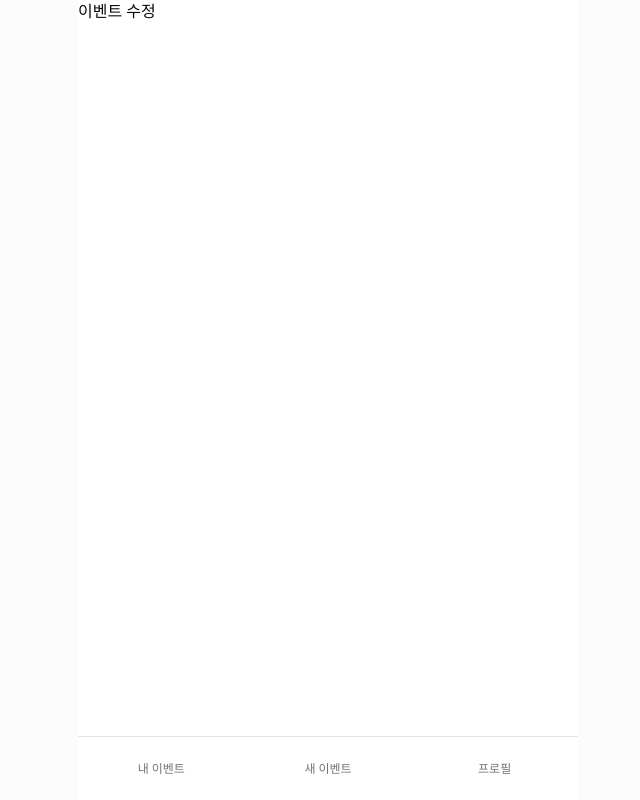
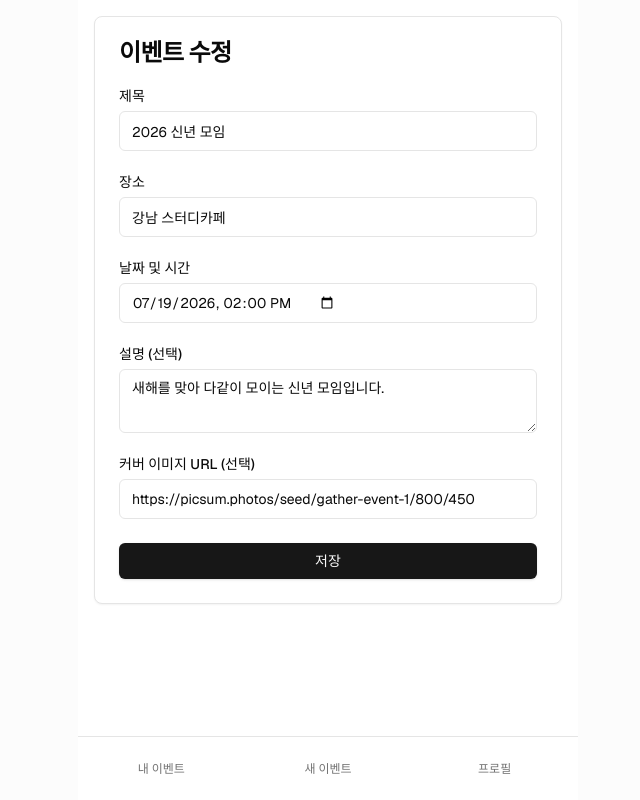
Before and after one commit to kdongjin/nextjs-supabase-app, a Next.js app: page /events/event-1/edit in a window 1280 px wide. Shown: the whole page, without its empty margins (312-952 px from the left). Built offline with nearby package versions, Linux system fonts and the light colour scheme; no server answers.

Commit message:
✨ feat: 이벤트 생성/수정 페이지 구현

```diff
--- a/app/(main)/events/[id]/edit/page.tsx
+++ b/app/(main)/events/[id]/edit/page.tsx
@@ -1,3 +1,63 @@
-export default function EditEventPage() {
-  return <div>이벤트 수정</div>;
+import { Suspense } from "react";
+import { notFound } from "next/navigation";
+
+import { EventForm } from "@/components/event-form";
+import { Skeleton } from "@/components/ui/skeleton";
+import { getDummyEventById } from "@/lib/dummy-data";
+
+// 더미 이벤트의 eventDate(ISO 문자열)를 datetime-local input이 요구하는
+// 'YYYY-MM-DDTHH:mm' 형식(로컬 타임존 기준)으로 변환한다.
+function toDatetimeLocal(isoDate: string): string {
+  const date = new Date(isoDate);
+  const pad = (value: number) => value.toString().padStart(2, "0");
+  return `${date.getFullYear()}-${pad(date.getMonth() + 1)}-${pad(date.getDate())}T${pad(date.getHours())}:${pad(date.getMinutes())}`;
 }
+
+// params(동적 데이터)를 읽는 부분만 별도 컴포넌트로 분리해 <Suspense>로 감싼다.
+// next.config.ts의 cacheComponents: true 하에서는 params/cookies/headers처럼
+// 정적으로 결정되지 않는 데이터 접근이 반드시 Suspense 경계 안에서 이뤄져야 한다
+// (docs/guides/nextjs-16.md의 "Cache Components" 절 참고).
+async function EditEventContent({ params }: { params: Promise<{ id: string }> }) {
+  const { id } = await params;
+  const event = getDummyEventById(id);
+
+  // 이벤트가 없거나 현재 로그인한 주최자(profile-1) 소유가 아니면 수정 폼을 노출하지 않는다.
+  if (!event || event.createdBy !== "profile-1") {
+    notFound();
+  }
+
+  return (
+    <EventForm
+      mode="edit"
+      defaultValues={{
+        title: event.title,
+        location: event.location,
+        eventDate: toDatetimeLocal(event.eventDate),
+        description: event.description ?? "",
+        coverImageUrl: event.coverImageUrl ?? "",
+      }}
+    />
+  );
+}
+
+function EditEventFormSkeleton() {
+  return (
+    <div className="space-y-6 rounded-xl border p-6">
+      <Skeleton className="h-6 w-24" />
+      <Skeleton className="h-9 w-full" />
+      <Skeleton className="h-9 w-full" />
+      <Skeleton className="h-9 w-full" />
+      <Skeleton className="h-24 w-full" />
+    </div>
+  );
+}
+
+export default function EditEventPage({ params }: { params: Promise<{ id: string }> }) {
+  return (
+    <div className="p-4">
+      <Suspense fallback={<EditEventFormSkeleton />}>
+        <EditEventContent params={params} />
+      </Suspense>
+    </div>
+  );
+}
--- a/app/(main)/events/new/page.tsx
+++ b/app/(main)/events/new/page.tsx
@@ -1,3 +1,9 @@
+import { EventForm } from "@/components/event-form";
+
 export default function NewEventPage() {
-  return <div>이벤트 생성</div>;
+  return (
+    <div className="p-4">
+      <EventForm mode="create" />
+    </div>
+  );
 }
```
